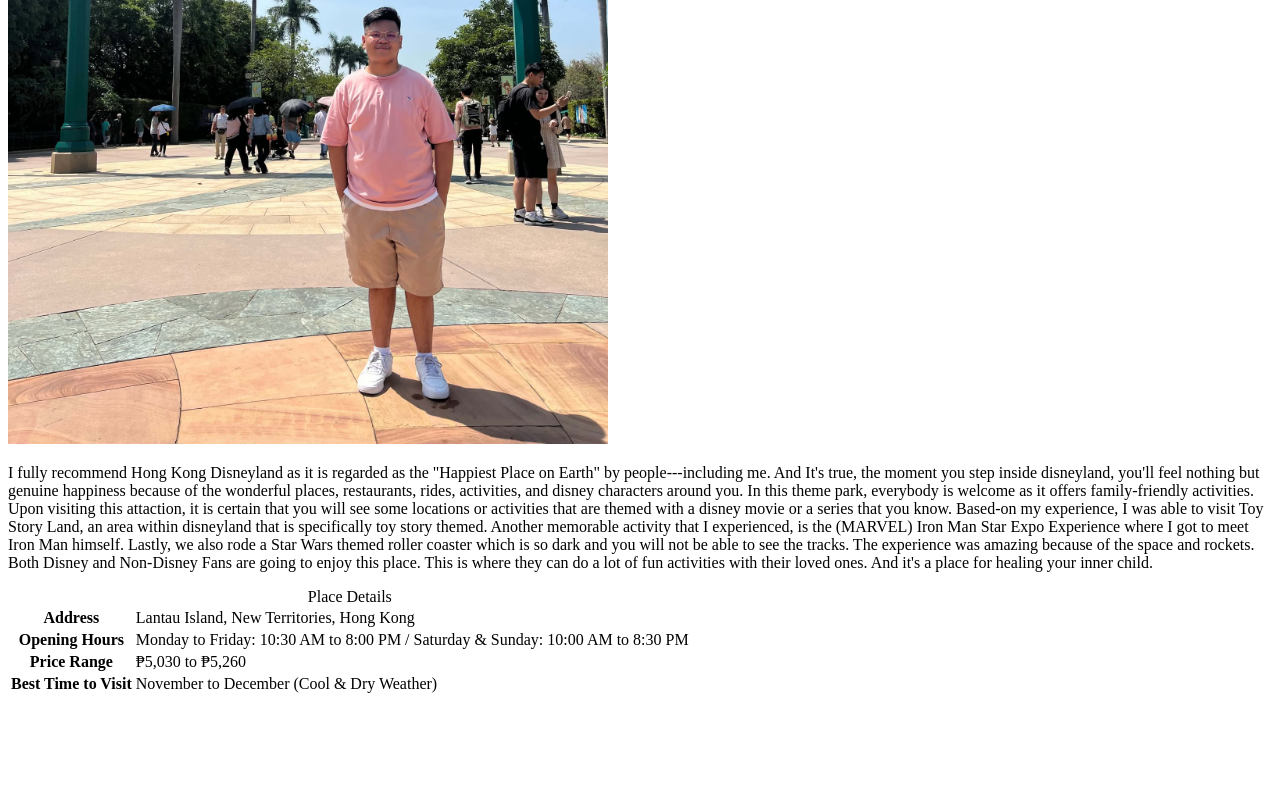
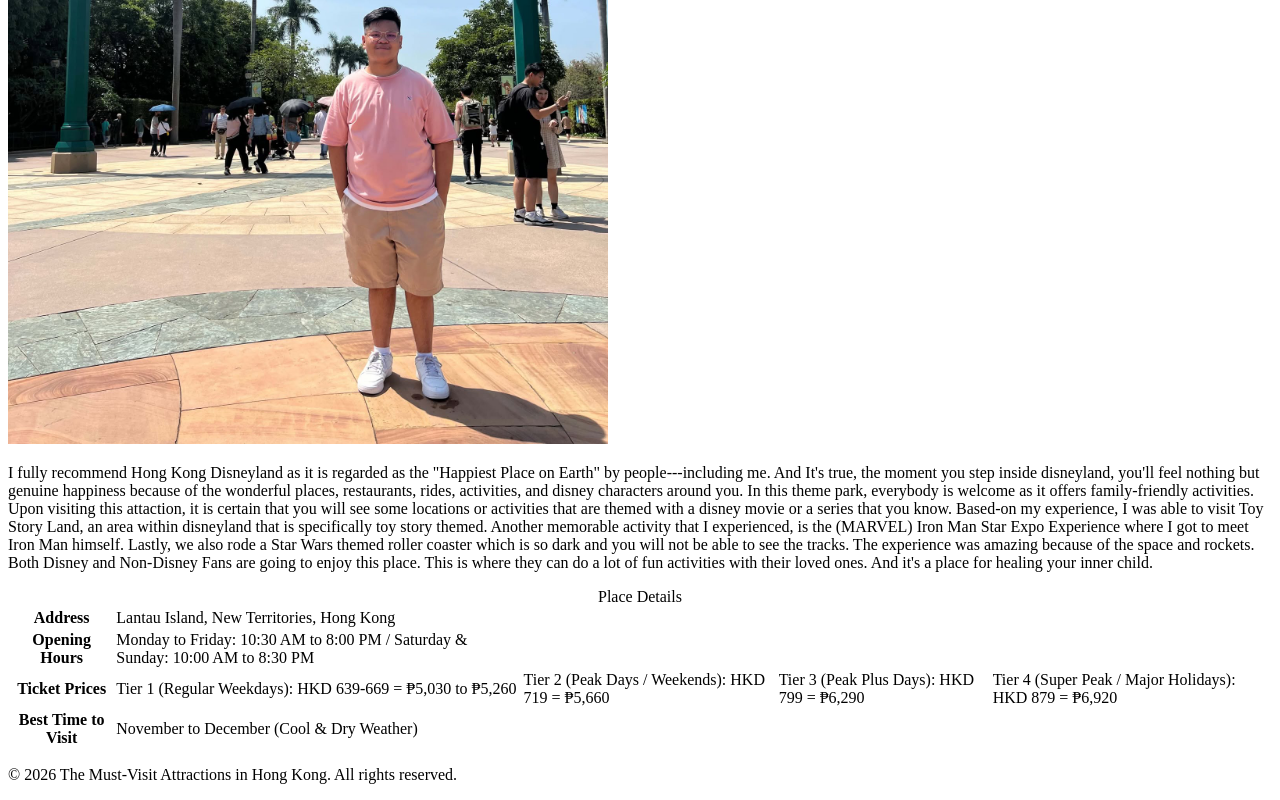
Before and after one commit to nash-pagkalinawan/the-must-visit-attractions-in-hong-kong, a plain HTML site: page places/hk-disneyland.html in a window 1280 px wide. Shown: the part 471-1271 px from the top of the page. Before the commit the page ends 1175 px from the top, so only its background shows below. Drawn offline with Linux system fonts and the light colour scheme.

Commit message:
added ticket prices details

```diff
--- a/places/hk-disneyland.html
+++ b/places/hk-disneyland.html
@@ -40,8 +40,11 @@
                 <td>Monday to Friday: 10:30 AM to 8:00 PM / Saturday & Sunday: 10:00 AM to 8:30 PM</td>
             </tr>
             <tr>
-                <th>Price Range</th>
-                <td>₱5,030 to ₱5,260</td>
+                <th>Ticket Prices</th>
+                <td>Tier 1 (Regular Weekdays): HKD 639-669 = ₱5,030 to ₱5,260</td>
+                <td>Tier 2 (Peak Days / Weekends): HKD 719 = ₱5,660</td>
+                <td>Tier 3 (Peak Plus Days): HKD 799 = ₱6,290</td>
+                <td>Tier 4 (Super Peak / Major Holidays): HKD 879 = ₱6,920</td>
             </tr>
             <tr>
                 <th>Best Time to Visit</th>
@@ -50,5 +53,9 @@
         </table>
     </main>
 
+<footer>
+  <p>&copy; 2026 The Must-Visit Attractions in Hong Kong. All rights reserved.</p>
+</footer>
+
 </body>
 </html>
```
